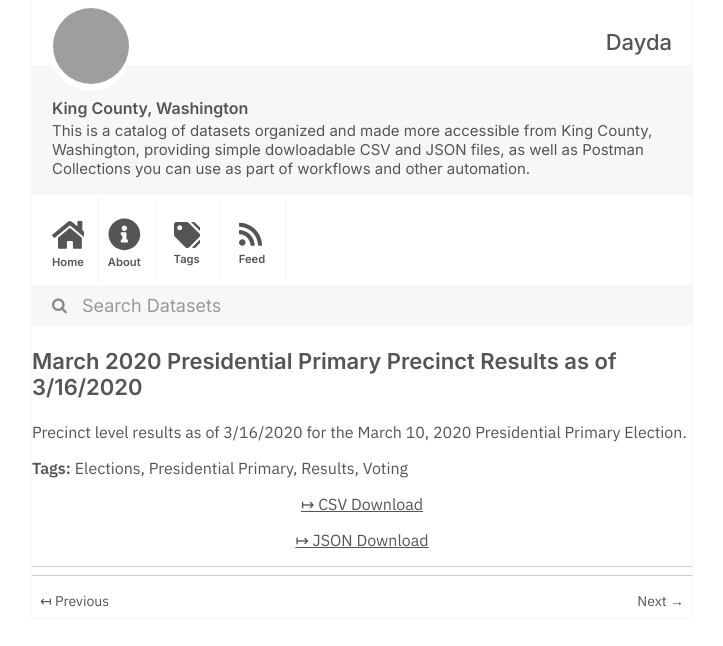
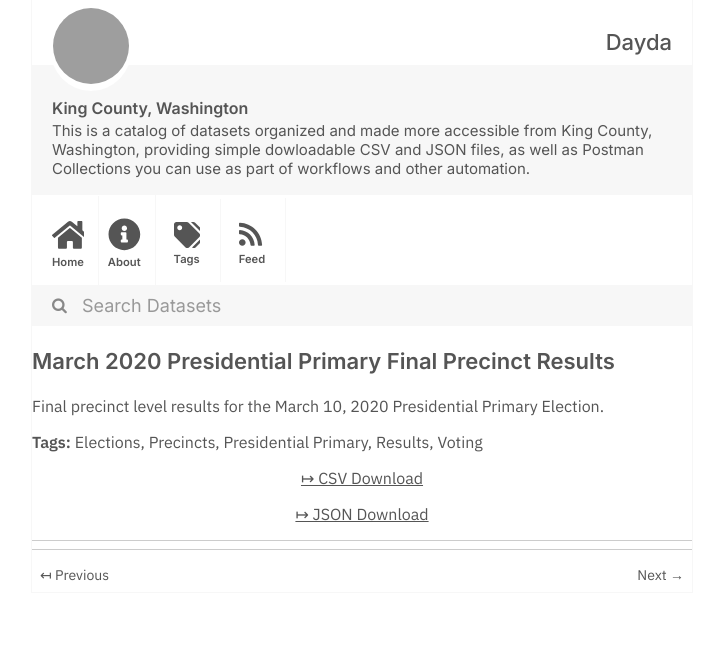
Before and after one commit to dayda-entities/king-county-washington, a Jekyll site: the page built from _posts/2020-11-10-march-2020-presidential-primar.md, in a window 1280 px wide, cut to the strip 0-646 px from the top of the page. Shown: the whole strip, without its empty margins (278-1001 px from the left). Built offline with Jekyll 4.4.1, drawn with Linux system fonts in a browser that asks for light colours; grey boxes are pictures that could not be loaded.

```diff
--- a/_posts/2020-11-10-march-2020-presidential-primar.md
+++ b/_posts/2020-11-10-march-2020-presidential-primar.md
@@ -1,19 +1,20 @@
 ---
-title: March 2020 Presidential Primary Precinct Results as of 3/16/2020
-created: '2020-11-10T16:58:35.042621'
-modified: '2020-11-10T16:58:35.042628'
+title: March 2020 Presidential Primary Final Precinct Results
+created: '2020-11-10T16:58:40.131632'
+modified: '2020-11-10T16:58:40.131644'
 state: active
 type: dataset
 tags:
   - Elections
+  - Precincts
   - Presidential Primary
   - Results
   - Voting
 groups:
   - Local Government
-csv_url: 'https://data.kingcounty.gov/api/views/b2eb-z7mt/rows.csv?accessType=DOWNLOAD'
-json_url: 'https://data.kingcounty.gov/api/views/b2eb-z7mt/rows.json?accessType=DOWNLOAD'
+csv_url: 'https://data.kingcounty.gov/api/views/nh3x-xuph/rows.csv?accessType=DOWNLOAD'
+json_url: 'https://data.kingcounty.gov/api/views/nh3x-xuph/rows.json?accessType=DOWNLOAD'
 layout: post
 
 ---
-Precinct level results as of 3/16/2020 for the March 10, 2020 Presidential Primary Election.
+Final precinct level results for the March 10, 2020 Presidential Primary Election.
```
